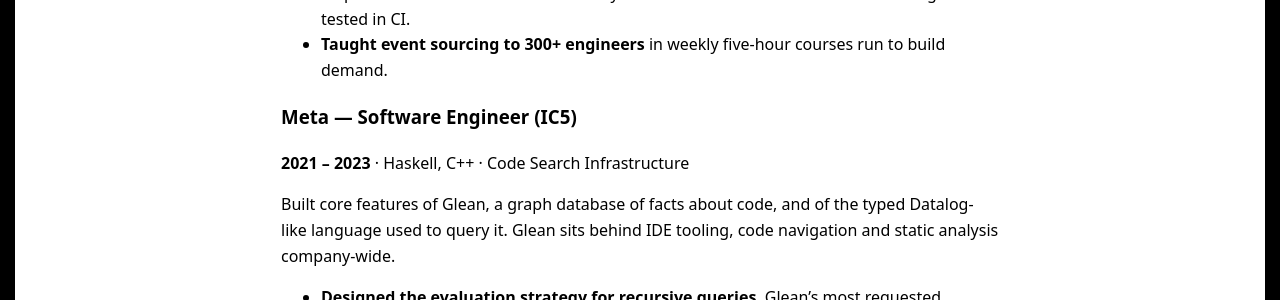
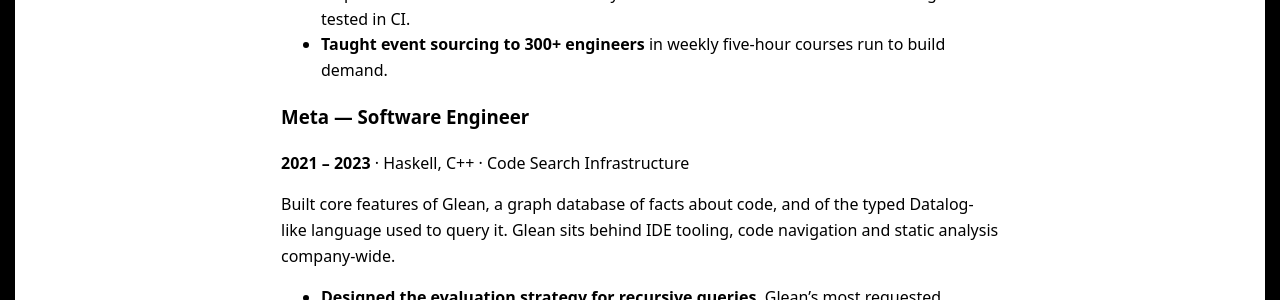
Before and after one commit to lazamar/lazamar.github.io, a Jekyll site: the page built from pages/cv.md, in a window 1280 px wide and 900 px high, scrolled down 932 px. Shown: the part 156-456 px from the top of the window. Built offline with Jekyll 4.4.1, drawn with Linux system fonts in a browser that asks for light colours.

Commit message:
Update CV

```diff
--- a/pages/cv.md
+++ b/pages/cv.md
@@ -33,7 +33,7 @@ Founding engineer. Led product engineering and direction as the company grew fro
 - **Enabled language-agnostic queue consumption at full speed, no SDK needed**, by building our push protocol's backpressure mechanism, which infers client load from response times and sizes a concurrency window to match. Model-checked and regression-tested in CI.
 - **Taught event sourcing to 300+ engineers** in weekly five-hour courses run to build demand.
 
-### Meta — Software Engineer (IC5)
+### Meta — Software Engineer
 **2021 – 2023** · Haskell, C++ · Code Search Infrastructure
 
 Built core features of Glean, a graph database of facts about code, and of the typed Datalog-like language used to query it. Glean sits behind IDE tooling, code navigation and static analysis company-wide.
```
